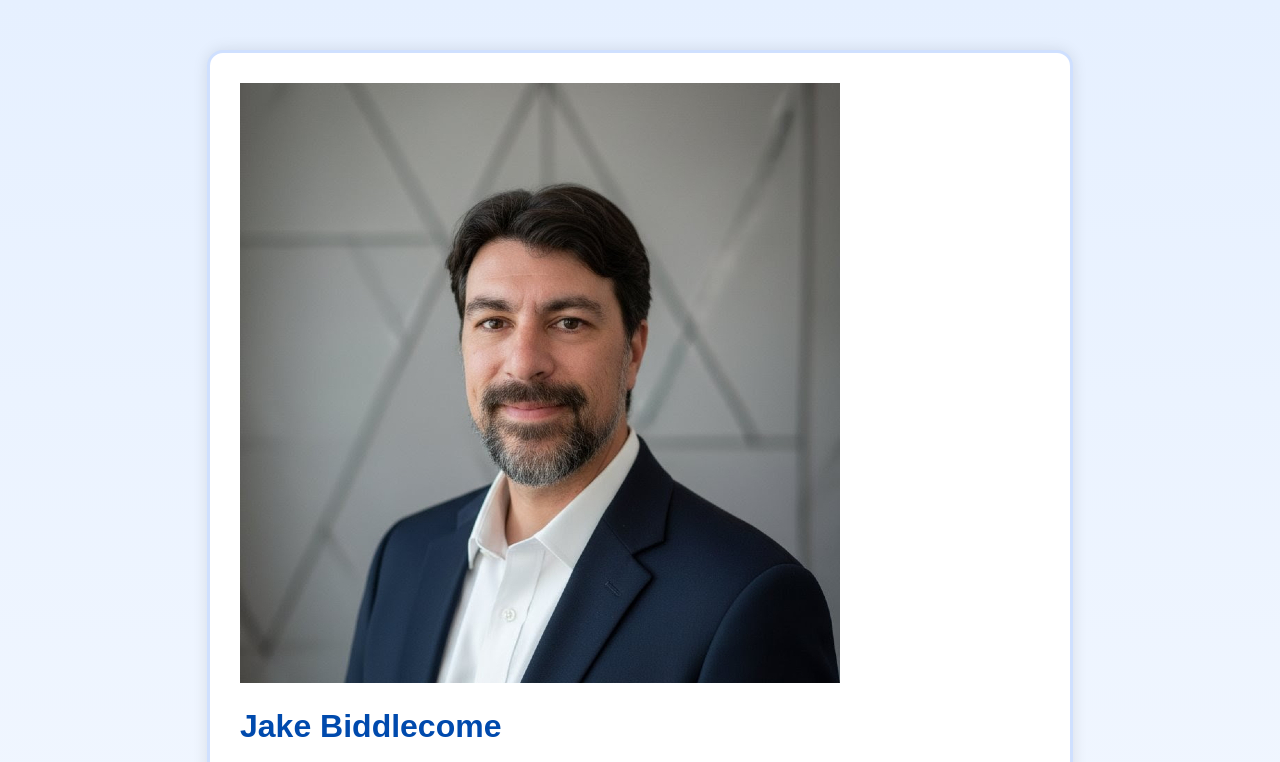
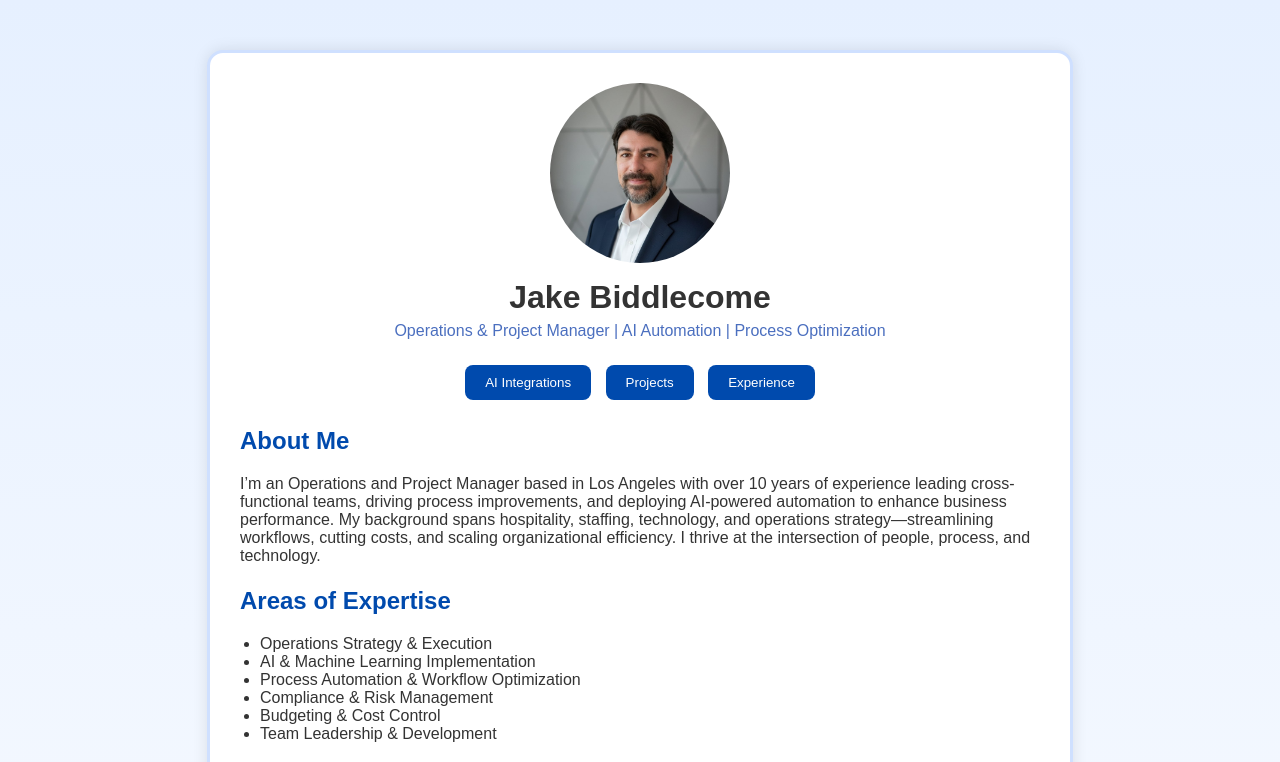
Before and after one commit to JBiddlecome/personal-website, a plain HTML site: page index.html in a window 1280 px wide. Shown: the top 762 px of the page. Drawn offline with Linux system fonts and the light colour scheme.

Commit message:
Update style.css
Smoother transitions update.

```diff
--- a/style.css
+++ b/style.css
@@ -1,3 +1,4 @@
+/* Base layout + background */
 body {
   font-family: Arial, sans-serif;
   margin: 0;
@@ -12,29 +13,79 @@ body {
   padding: 30px;
   background: #fff;
   border-radius: 16px;
-  border: 3px solid #cfe0ff;
+  border: 3px solid #cfe0ff;       /* soft, colorful border */
   box-shadow: 0 0 15px rgba(0,0,0,0.1);
 }
 
-h1, h2 {
-  color: #004aad;
+/* Headings & text */
+h1 {
+  text-align: center;
+  font-size: 2rem;
+  margin: 10px 0 6px;
+}
+.subtitle {
+  text-align: center;
+  color: #4b6fbf;
+  margin: 0 0 20px;
+}
+h2 { color: #004aad; }
+
+.section { margin: 22px 0; }
+.section ul { padding-left: 20px; }
+.exp-list > li { margin-bottom: 14px; }
+
+/* Profile picture: keep proportions + circle crop */
+.profile-pic {
+  width: 180px;          /* change size here if you want it larger/smaller */
+  height: auto;
+  aspect-ratio: 1 / 1;   /* maintains square container */
+  object-fit: cover;     /* keeps face centered, no squish */
+  border-radius: 50%;
+  display: block;
+  margin: 0 auto 16px;
 }
 
-.button, .nav-button {
+/* Buttons */
+.button,
+.nav-button {
   display: inline-block;
   background: #004aad;
-  color: white;
+  color: #fff;
   padding: 10px 20px;
   border-radius: 8px;
   text-decoration: none;
   margin: 5px;
-  transition: background 0.3s;
+  border: none;
+  cursor: pointer;
+  transition: background 0.25s ease;
 }
-
-.button:hover, .nav-button:hover {
+.button:hover,
+.nav-button:hover {
   background: #002f73;
 }
 
-.hidden {
-  display: none;
+.button-container {
+  text-align: center;
+  margin-bottom: 20px;
 }
+
+/* Collapsible animation */
+.collapsible {
+  overflow: hidden;
+  max-height: 0;
+  transition: max-height 0.35s ease;
+}
+.collapsible.open {
+  max-height: 1000px; /* large enough for content; adjust if needed */
+}
+
+/* Responsive tweaks */
+@media (max-width: 480px) {
+  .container {
+    margin: 20px;
+    padding: 20px;
+  }
+  .profile-pic {
+    width: 140px;
+  }
+}
```
